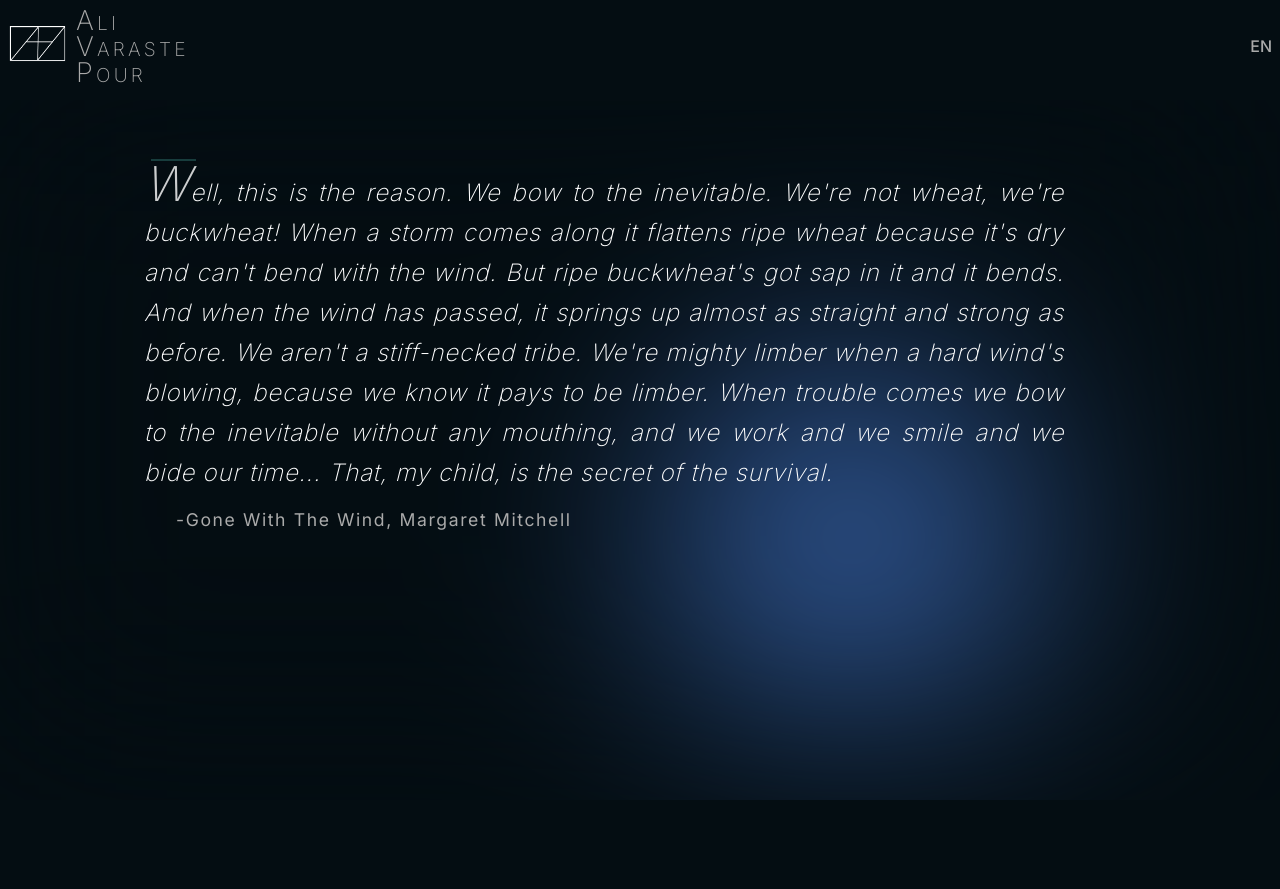
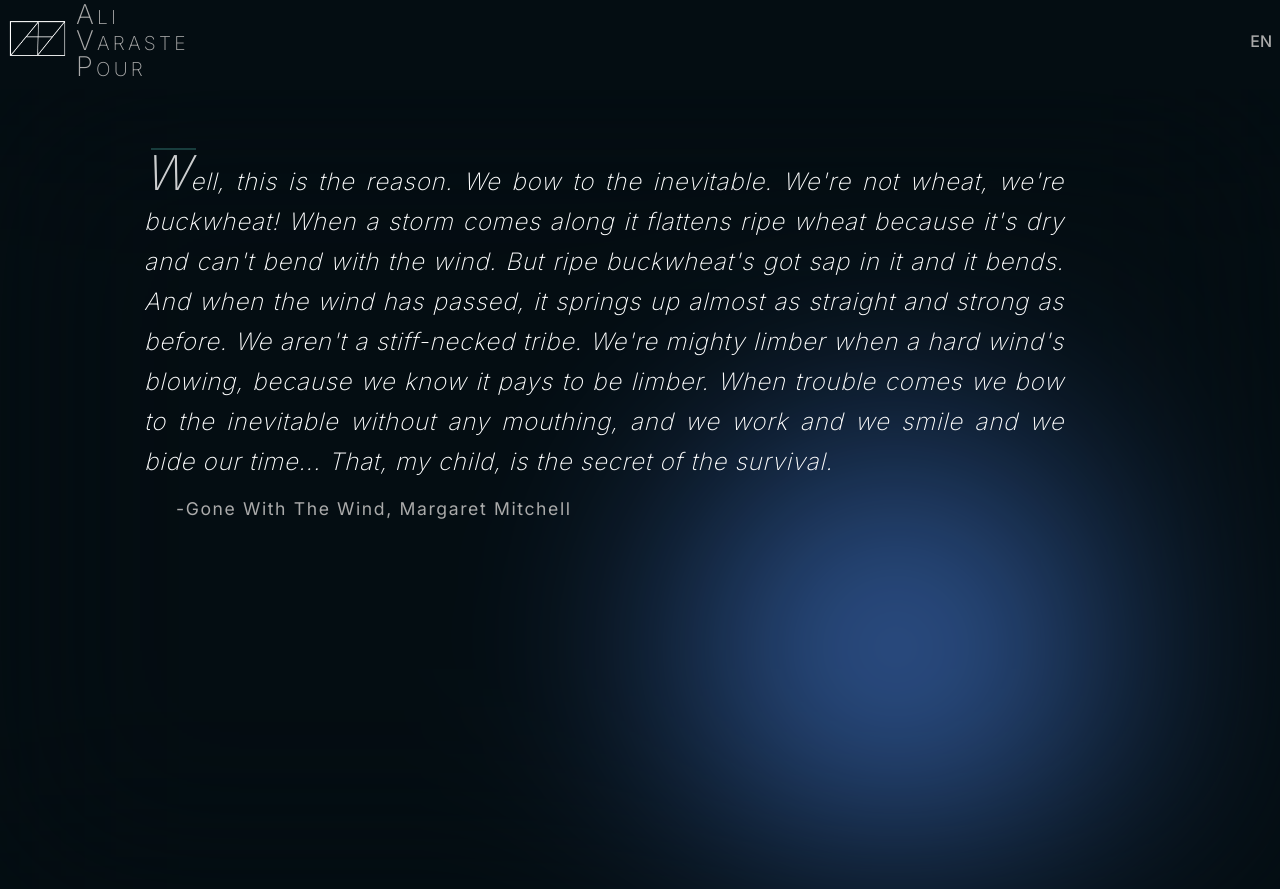
Before and after one commit to alivarastepour/Who_Am_I, a Next.js app: page / in a window 1280 px wide. Before the commit the page ends 800 px from the top, so only its background shows below. Built offline with nearby package versions, Linux system fonts and the light colour scheme.

Commit message:
fixed some styling problems

```diff
--- a/styles/globals.scss
+++ b/styles/globals.scss
@@ -15,5 +15,5 @@ html {
 body {
   margin: 0;
   padding: 0;
-  background-color: $primary_background_color;
+  // background-color: $primary_background_color;
 }
--- a/styles/header.module.scss
+++ b/styles/header.module.scss
@@ -12,7 +12,7 @@
   font-weight: 200;
   background-color: $primary_background_color;
   z-index: 2;
-  height: 100px;
+  // height: 100px;
 
   .logo-wrapper {
     display: flex;
--- a/styles/quote.module.scss
+++ b/styles/quote.module.scss
@@ -3,11 +3,15 @@
 .quote-background-wrapper {
   position: relative;
   width: 100%;
-  height: calc(100vh - 100px);
+  min-height: 100vh;
+  background-color: $primary_background_color;
+  // max-height: calc(100vh - 100px);
   .quote-background {
     position: absolute;
-    width: calc(100% - 4rem);
-    height: calc(100% - 4rem);
+    // width: calc(100% - 4rem);
+    // height: calc(100% - 4rem);
+    height: 100%;
+    width: 100%;
     background: radial-gradient(
       circle at 70% 70%,
       $secondary_background_color,
@@ -23,9 +27,9 @@
     padding: 4rem;
     color: $primary_text_color;
     width: 100%;
-    min-height: 500px;
-    height: calc(100vh - 100px);
-
+    height: 100%;
+    // width: 100%;
+    // min-height: 500px;
     .quote {
       font-style: italic;
       font-weight: 200;
@@ -54,6 +58,8 @@
     }
 
     .author {
+      position: relative;
+
       font-size: 1.1rem;
       font-weight: 400;
       text-transform: capitalize;
```
